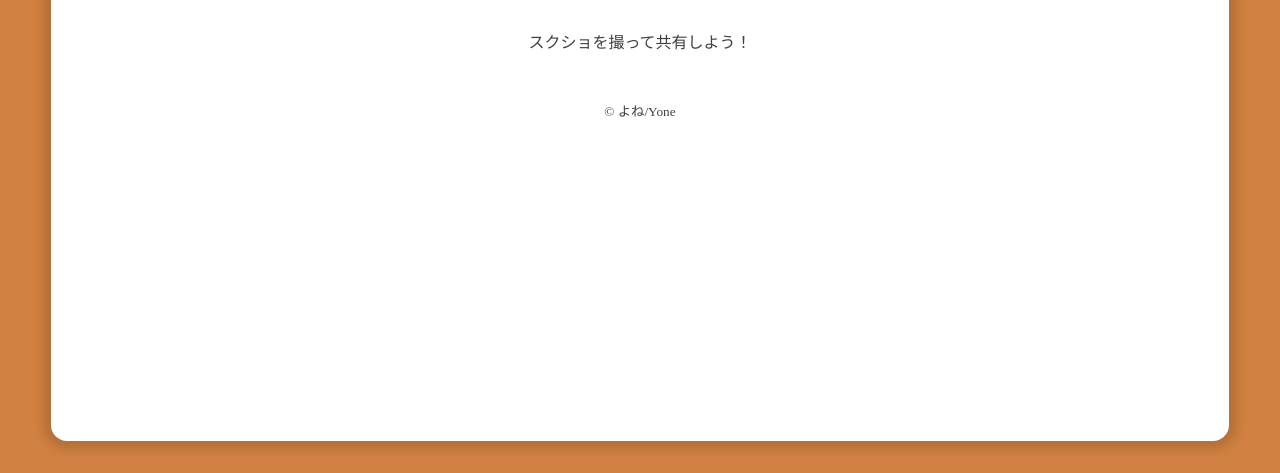
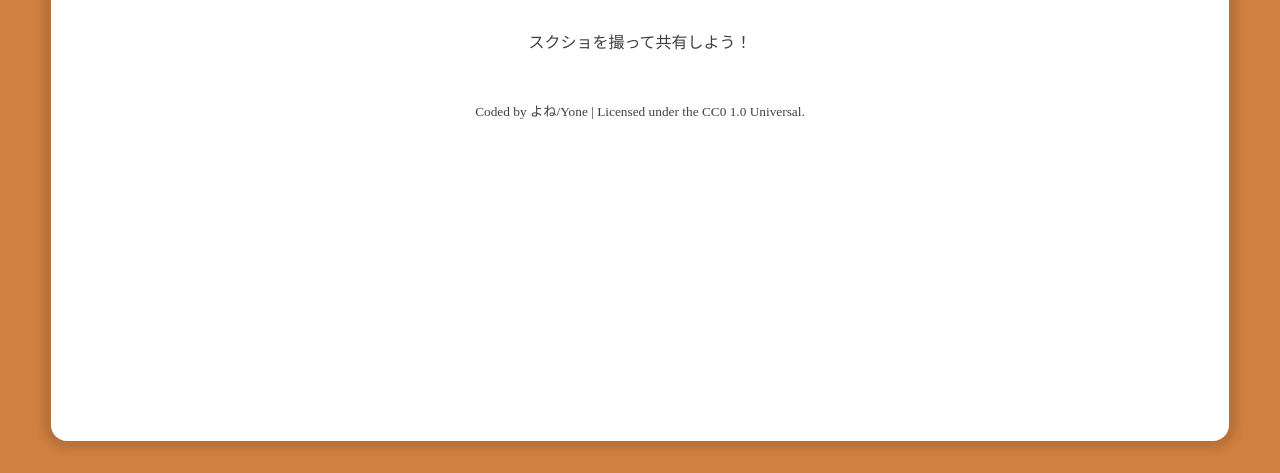
Before and after one commit to yone1130/omikuji, a plain HTML site: page src/index.html in a window 1280 px wide. Shown: the part 327-800 px from the top of the page. Drawn offline with Linux system fonts and the light colour scheme.

Commit message:
Change: コピーライト表記の変更

```diff
--- a/src/index.html
+++ b/src/index.html
@@ -42,7 +42,7 @@
 
 
                 <div class="omikuji-copyright-area">
-                    <small>&copy; よね/Yone</small>
+                    <small>Coded by よね/Yone | Licensed under the CC0 1.0 Universal.</small>
                 </div>
             </div>
         </section>
```
